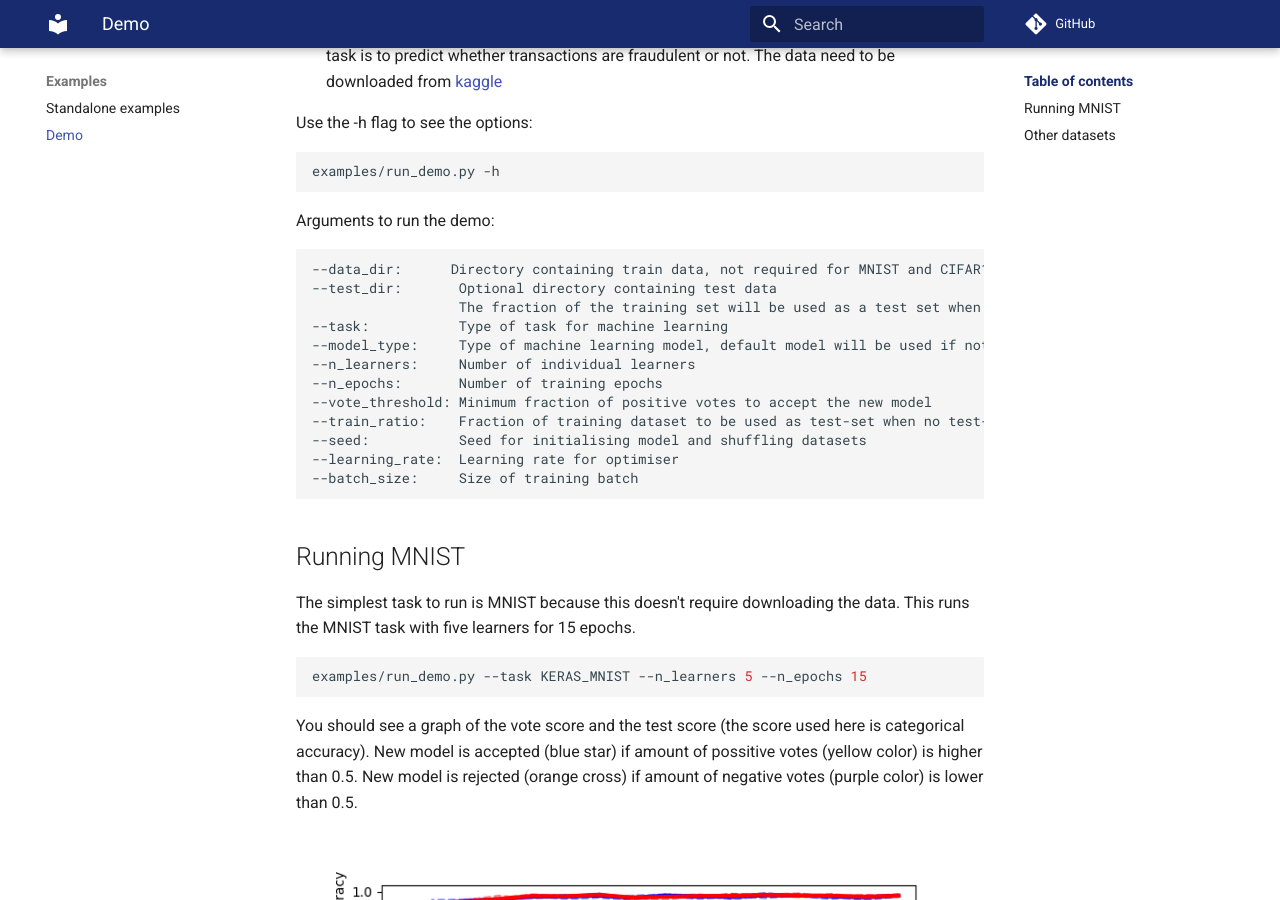
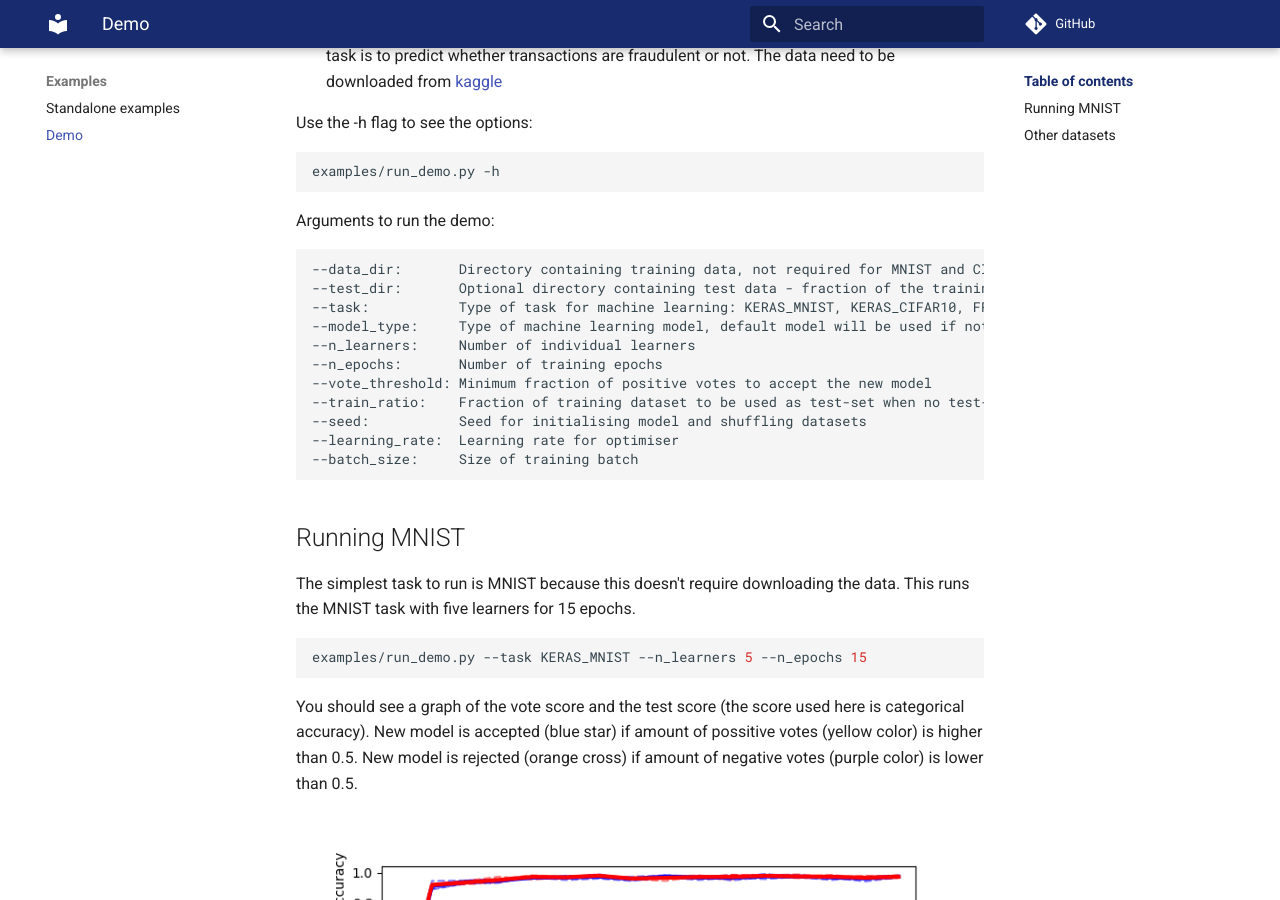
Before and after one commit to fetchai/colearn, an MkDocs documentation site: the page built from docs/demo.md, in a window 1280 px wide and 900 px high, scrolled down 607 px. Built offline with MkDocs 1.6.1 and Material for MkDocs 9.7.7, drawn with Linux system fonts in a browser that asks for light colours; comment, search, counter and statistics services are not loaded.

Commit message:
Review changes

````diff
--- a/docs/demo.md
+++ b/docs/demo.md
@@ -22,10 +22,9 @@
 
 Arguments to run the demo:
 ```
---data_dir:      Directory containing train data, not required for MNIST and CIFAR10
---test_dir:       Optional directory containing test data
-                  The fraction of the training set will be used as a test set when not specified
---task:           Type of task for machine learning
+--data_dir:       Directory containing training data, not required for MNIST and CIFAR10
+--test_dir:       Optional directory containing test data - fraction of the training set will be used as a test set when not specified
+--task:           Type of task for machine learning: KERAS_MNIST, KERAS_CIFAR10, FRAUD, PYTORCH_XRAY, PYTORCH_COVID_XRAY
 --model_type:     Type of machine learning model, default model will be used if not specified
 --n_learners:     Number of individual learners
 --n_epochs:       Number of training epochs
````
